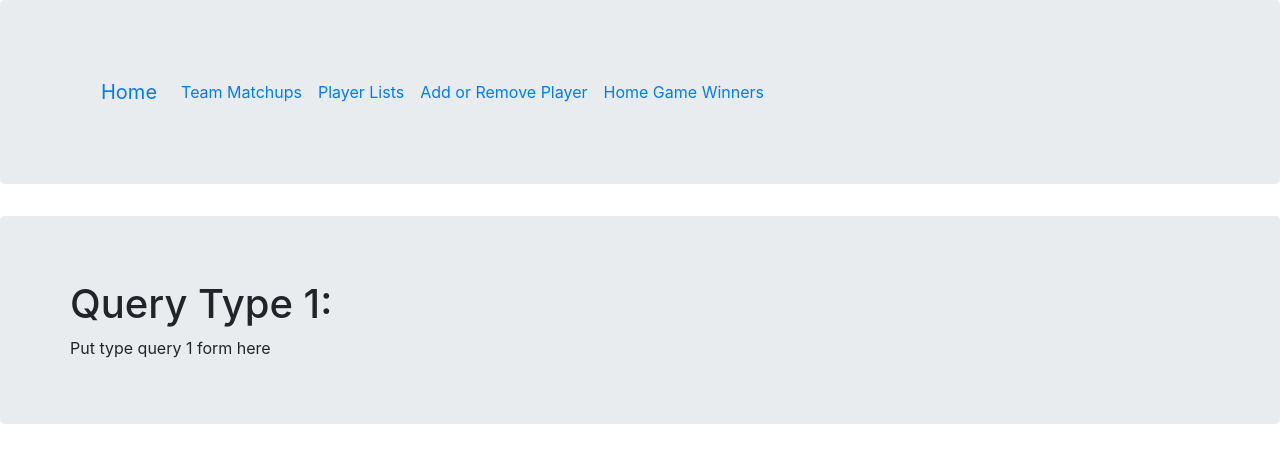
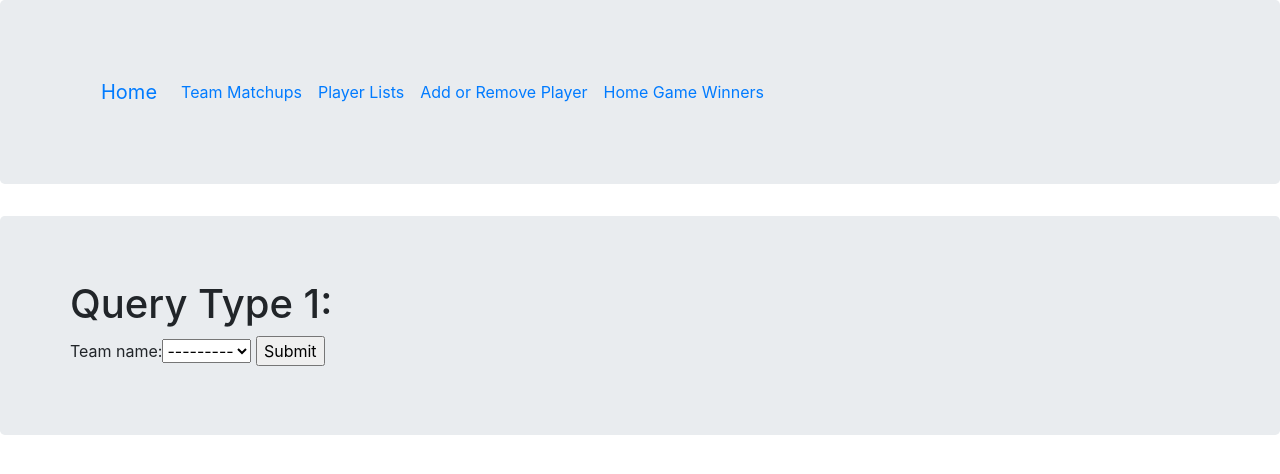
Before and after one commit to pf4tj/CS4750-Project, a Django app: page /QT1/ in a window 1280 px wide. Shown: the top 474 px of the page. Run offline with Django 3.2, Linux system fonts and the light colour scheme; data that the repository does not hold is empty; some libraries are stand-ins or nearby versions.

Commit message:
Forms update

```diff
--- /dev/null
+++ b/DB_Access/forms.py
@@ -0,0 +1,8 @@
+from django import forms
+from FFDB.models import Matchup, Team
+
+class SearchMatchupFromTeamForm(forms.Form):
+    team_name = forms.ModelChoiceField(queryset=Team.objects.all())
+
+class SearchPlayersFromTeamForm(forms.Form):
+    team_name = forms.ModelChoiceField(queryset=Team.objects.all())
--- a/DB_Access/templates/QT1.html
+++ b/DB_Access/templates/QT1.html
@@ -8,7 +8,12 @@
 					<h1>Query Type 1:</h1>
 
 					<div>
-						Put type query 1 form here
+
+						<form method="post" action="{% url 'SearchMatchupFromTeam' %}">
+						    {% csrf_token %}
+						    {{ form }}
+						    <input type="submit" value="Submit">
+						</form>
 
 					</div>
 				</div>
--- a/DB_Access/templates/base.html
+++ b/DB_Access/templates/base.html
@@ -28,9 +28,9 @@
                         </button>
                         <div class="collapse navbar-collapse" id="navbarText">
                 	        <ul class="nav navbar-nav mr-auto mt-2 mt-lg-0">
-                    	        <li class="nav-item"><a class="nav-link" href="{% url 'QueryType1' %}">Team Matchups</a></li>
-                    	        <li class="nav-item"><a class="nav-link" href="{% url 'QueryType2' %}">Player Lists</a></li>
-                    	        <li class="nav-item"><a class="nav-link" href="{% url 'QueryType3' %}">Add or Remove Player</a></li>
+                    	        <li class="nav-item"><a class="nav-link" href="{% url 'SearchMatchupFromTeam' %}">Team Matchups</a></li>
+                    	        <li class="nav-item"><a class="nav-link" href="{% url 'SearchPlayersFromTeam' %}">Player Lists</a></li>
+                    	        <li class="nav-item"><a class="nav-link" href="{% url 'AddOrRemovePlayerFromTeam' %}">Add or Remove Player</a></li>
                     	        <li class="nav-item"><a class="nav-link" href="{% url 'QueryType4' %}">Home Game Winners</a></li>
                 	        </ul>
                         </div>
--- a/DB_Access/urls.py
+++ b/DB_Access/urls.py
@@ -4,8 +4,8 @@ from . import views
 
 urlpatterns = [
     url(r'^$', views.HomePageView, name='home'),
-    url(r'^QT1/$', views.QT1.as_view(), name='QueryType1'),
-    url(r'^QT2/$', views.QT2.as_view(), name='QueryType2'),
+    url(r'^QT1/', views.SearchMatchupFromTeam, name='SearchMatchupFromTeam'),
+    url(r'^QT2/', views.SearchPlayersFromTeam, name='SearchPlayersFromTeam'),
     url(r'^QT3/$', views.QT3.as_view(), name='QueryType3'),
     url(r'^QT4/$', views.QT3.as_view(), name='QueryType4'),
 ]
--- a/DB_Access/views.py
+++ b/DB_Access/views.py
@@ -3,6 +3,8 @@ from django.template import loader
 from django.views.generic import TemplateView
 from django.contrib.auth.forms import UserCreationForm
 from django.shortcuts import render, redirect
+from FFDB.models import Matchup
+from DB_Access.forms import SearchMatchupFromTeamForm, SearchPlayersFromTeamForm
 
 import json
 import datetime
@@ -14,10 +16,23 @@ import re
 def HomePageView(request):
     return render(request, 'index.html')
 
+def SearchMatchupFromTeam(request):
+    if request.method == 'POST':
+        form = SearchMatchupFromTeamForm(request.POST)
+        if form.is_valid():
+            return redirect('HomePageView')
+    else:
+        form = SearchMatchupFromTeamForm()
+    return render(request, 'QT1.html', {'form': form})
 
-class QT1(TemplateView):
-    template_name = "QT1.html"
-
+def SearchPlayersFromTeam(request):
+    if request.method == 'POST':
+        form = SearchPlayersFromTeamForm(request.POST)
+        if form.is_valid():
+            return redirect('HomePageView')
+    else:
+        form = SearchPlayersFromTeamForm()
+    return render(request, 'QT2.html', {'form': form})
 
 class QT2(TemplateView):
     template_name = "QT2.html"
```
Also changed, not shown: DB_Access/templates/QT2.html (+6 -1 lines), DB_Access/templates/index.html (+4 -4 lines).
